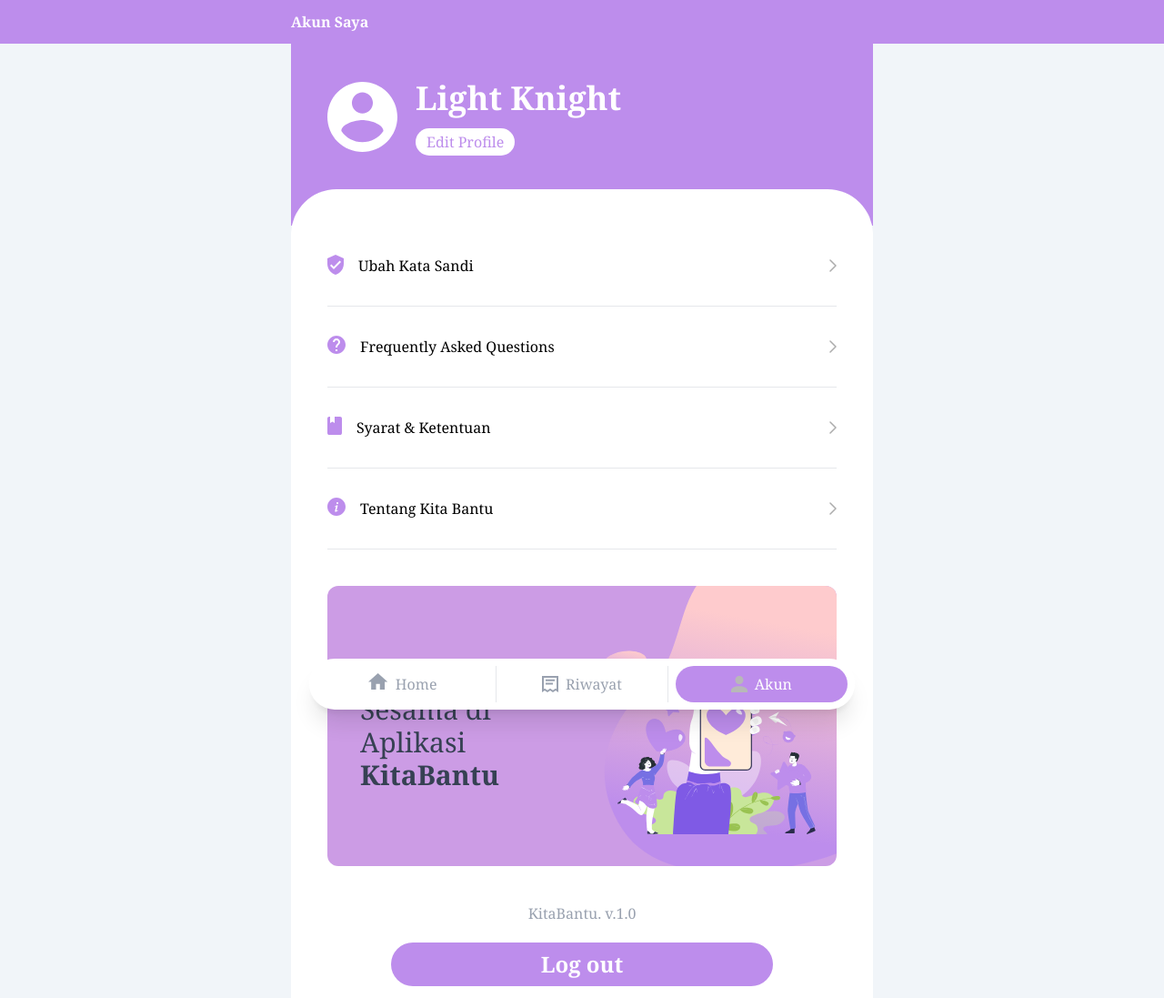
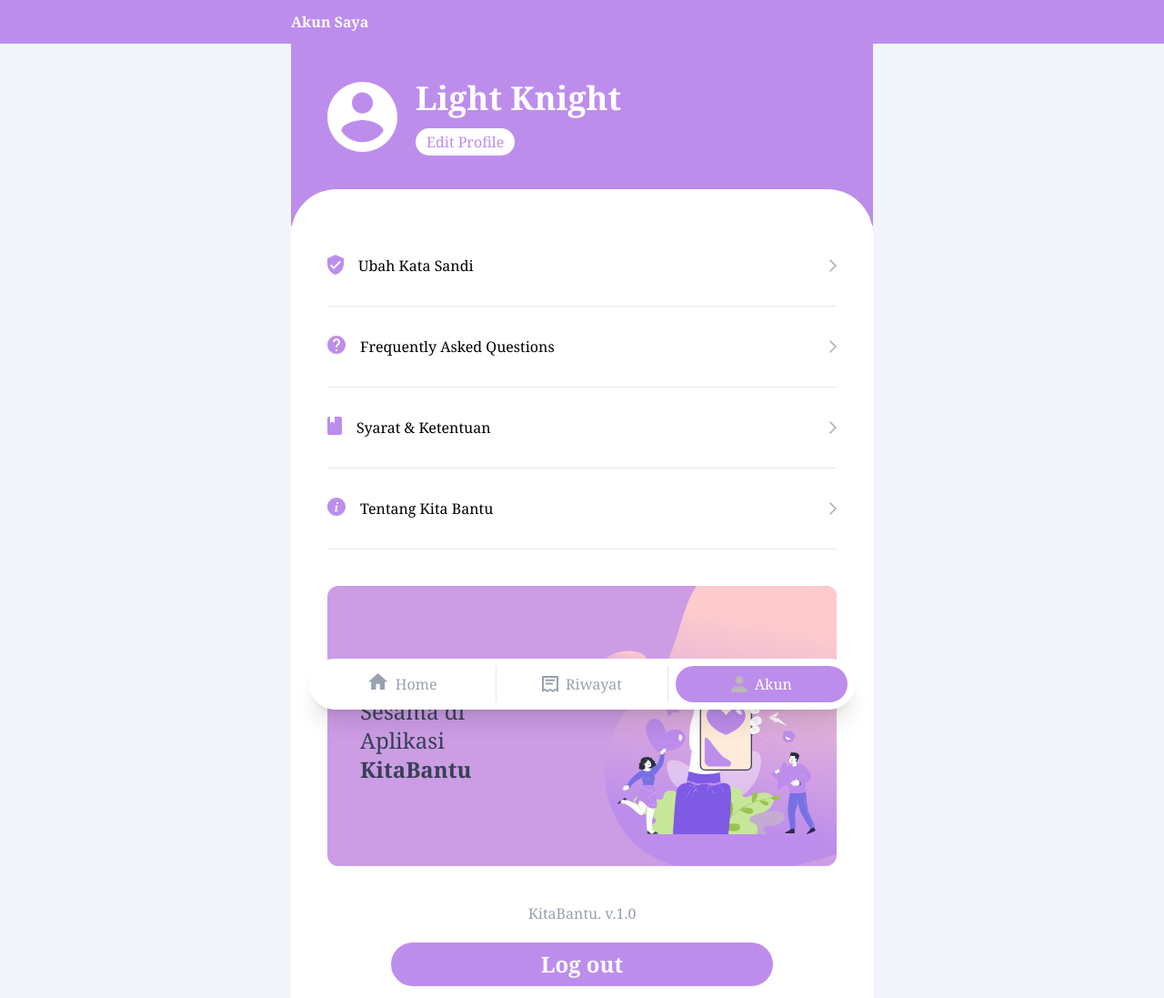
Before and after one commit to gilangages/my-portofolio, a website: page proyek4-kitabantu/akun.html in a window 1280 px wide. Shown: the top 1097 px of the page at 91% size. Drawn offline with Linux system fonts and the light colour scheme.

Commit message:
edit font proyek4

```diff
--- a/proyek4-kitabantu/akun.html
+++ b/proyek4-kitabantu/akun.html
@@ -111,7 +111,7 @@
 
       <div class="grid grid-cols-2 bg-[#CC9CE5] rounded-xl my-10">
         <div class="flex items-center justify-center mx-9">
-          <p class="text-gray-700 text-3xl">Kita Bantu Sesama di Aplikasi <span class="font-semibold">KitaBantu</span></p>
+          <p class="text-gray-700 text-2xl">Kita Bantu Sesama di Aplikasi <span class="font-semibold">KitaBantu</span></p>
         </div>
         <div>
           <img src="assets/images/bnrungu.svg" alt="" class="rounded-e-xl">
```
